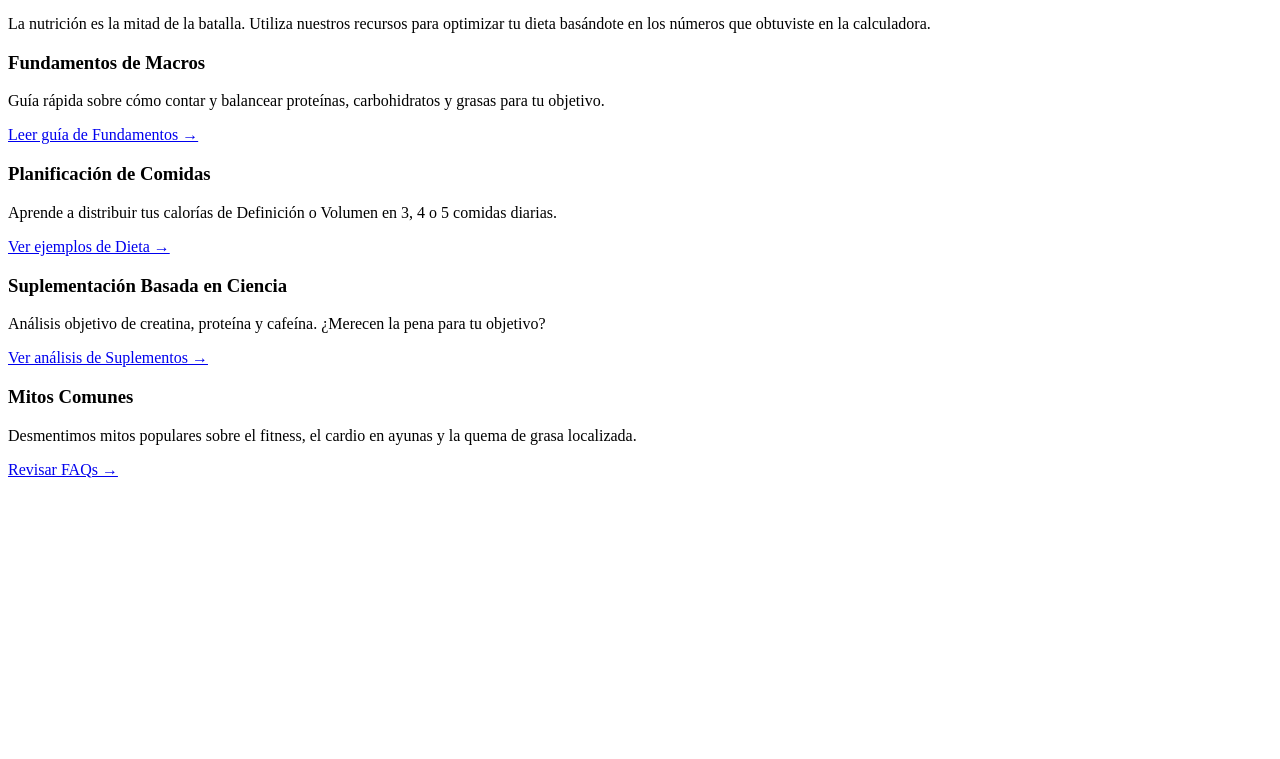
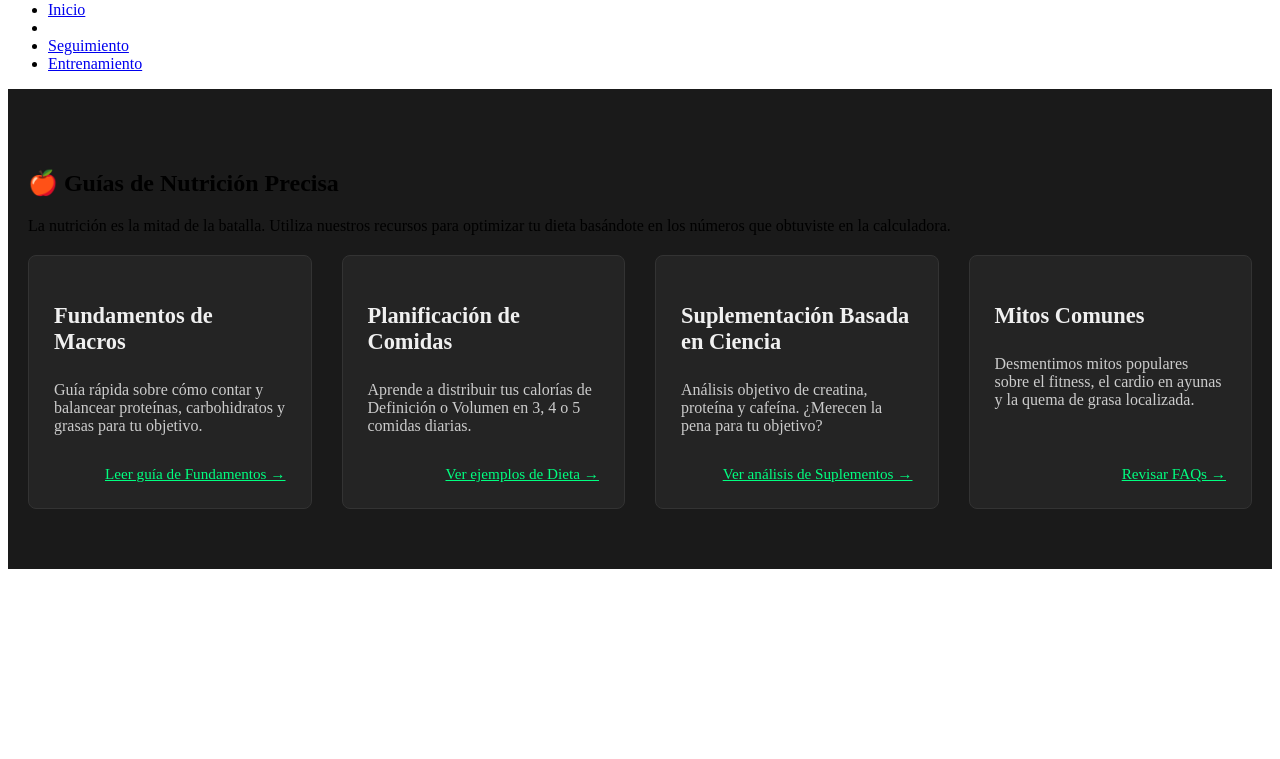
Before and after one commit to Nigelayala/SMART_fitness, a plain HTML site: page nutricion.html in a window 1280 px wide. Shown: the part 41-800 px from the top of the page. Drawn offline with Linux system fonts and the light colour scheme.

Commit message:
eliminacion carpetas

```diff
--- /dev/null
+++ b/nutricion.css
@@ -0,0 +1,79 @@
+/* ==========================================================
+   nutricion.css: ESTILOS ESPECÍFICOS DE LA SECCIÓN DE NUTRICIÓN
+   ========================================================== */
+
+/* --------------------
+   ESTILOS GENERALES DE LA SECCIÓN
+   -------------------- */
+
+.nutrition-section {
+    background-color: #1a1a1a; /* Fondo oscuro para la sección */
+    padding: 60px 20px;
+}
+
+/* --------------------
+   CUADRÍCULA DE TARJETAS
+   -------------------- */
+
+.nutrition-grid {
+    display: grid;
+    /* Crea 4 columnas iguales en pantallas grandes, pero se adapta a 1 o 2 en móviles */
+    grid-template-columns: repeat(auto-fit, minmax(250px, 1fr));
+    gap: 30px;
+    margin-top: 20px;
+}
+
+/* --------------------
+   ESTILOS DE LAS TARJETAS INDIVIDUALES
+   -------------------- */
+
+.nutrition-card {
+    background-color: #242424; /* Fondo oscuro de la tarjeta */
+    padding: 25px;
+    border-radius: 8px;
+    border: 1px solid #333;
+    transition: transform 0.3s, border-color 0.3s, box-shadow 0.3s;
+
+    /* Configuración para que el enlace quede siempre abajo */
+    display: flex;
+    flex-direction: column;
+    justify-content: space-between;
+}
+
+.nutrition-card:hover {
+    transform: translateY(-5px); /* Pequeño efecto de elevación */
+    border-color: #00ff80;      /* Borde de color neón al pasar el ratón */
+    box-shadow: 0 5px 15px rgba(0, 255, 128, 0.15); /* Sombra suave de neón */
+}
+
+.nutrition-card h3 {
+    color: #f0f0f0;
+    font-size: 1.4em;
+    margin-bottom: 10px;
+}
+
+.nutrition-card p {
+    color: #ccc;
+    margin-bottom: 15px;
+    flex-grow: 1; /* Permite que el párrafo ocupe el espacio restante */
+}
+
+/* --------------------
+   ESTILOS DE ENLACES Y Clic (Corrección de Z-Index)
+   -------------------- */
+.nutrition-card .card-link {
+    /* Asume que el estilo base del card-link está en styles.css */
+    color: #00ff80; /* Sobreescribe con el color de acento */
+    font-size: 0.95em;
+    text-align: right;
+    margin-top: 15px; /* Separación del texto de párrafo */
+
+    /* Corrección de Z-Index para asegurar que el enlace sea cliqueable */
+    position: relative;
+    z-index: 10;
+    display: block;
+}
+
+.nutrition-card .card-link:hover {
+    text-decoration: underline;
+}
--- a/nutricion/nutricion.html
+++ b/nutricion.html
@@ -1,3 +1,27 @@
+<!DOCTYPE html>
+<html lang="es">
+<head>
+    <meta charset="UTF-8">
+    <meta name="viewport" content="width=device-width, initial-scale=1.0">
+    <title>Smart Fitness | Mide. Entrena. Transfórmate.</title>
+
+    <link href="https://fonts.googleapis.com/css2?family=Montserrat:wght@400;700;900&display=swap" rel="stylesheet">
+
+    <link rel="stylesheet" href="nutricion.css">
+</head>
+<body>
+
+    <header>
+        <div class="logo">SMART <span class="accent-text">FITNESS</span></div>
+        <nav>
+            <ul>
+                <li><a href="index.html">Inicio</a></li>
+                <li><a href="calculadora.html"></a></li>
+                <li><a href="registro.html">Seguimiento</a></li>
+                <li><a href="registro.html">Entrenamiento</a></li>
+            </ul>
+        </nav>
+    </header>
 <section id="nutricion" class="section-content nutrition-section">
     <h2 class="section-title">🍎 Guías de Nutrición Precisa</h2>
     <p class="section-description">La nutrición es la mitad de la batalla. Utiliza nuestros recursos para optimizar tu dieta basándote en los números que obtuviste en la calculadora.</p>
--- a/nutricion/nutricion.css
+++ /dev/null
@@ -1,48 +0,0 @@
-/* ==========================================================
-   nutricion.css: ESTILOS ESPECÍFICOS DE NUTRICIÓN
-   ========================================================== */
-
-.nutrition-grid {
-    display: grid;
-    /* 4 columnas fluidas, se adaptan bien a 2 o 3 si la pantalla es pequeña */
-    grid-template-columns: repeat(auto-fit, minmax(250px, 1fr));
-    gap: 30px;
-    margin-top: 20px;
-}
-
-.nutrition-card {
-    background-color: #242424;
-    padding: 25px;
-    border-radius: 8px;
-    border: 1px solid #333;
-    transition: transform 0.3s, border-color 0.3s;
-    display: flex;
-    flex-direction: column;
-    justify-content: space-between;
-}
-
-.nutrition-card:hover {
-    transform: translateY(-5px);
-    border-color: #00ff80; /* Resalta al pasar el ratón */
-    box-shadow: 0 5px 15px rgba(0, 255, 128, 0.1);
-}
-
-.nutrition-card h3 {
-    color: #f0f0f0;
-    font-size: 1.5em;
-    margin-bottom: 10px;
-}
-
-.nutrition-card p {
-    color: #ccc;
-    margin-bottom: 15px;
-    flex-grow: 1; /* Para que el texto empuje el enlace hacia abajo */
-}
-
-.nutrition-card .card-link {
-    /* El estilo base del card-link ya está en styles.css, aquí solo ajustamos */
-    color: #00ff80;
-    font-size: 0.9em;
-    text-align: right;
-    margin-top: auto; /* Asegura que el link esté siempre al fondo */
-}
```
Also changed, not shown: index.html (+5 -5 lines), registro.html (renamed from registro-entrenos/registro.html, +1 -1 lines), calculadora.css (renamed from calculadora/calculadora.css), calculadora.html (renamed from calculadora/calculadora.html), calculadora.js (renamed from calculadora/calculadora.js), registro.css (renamed from registro-entrenos/registro.css), registro.js (renamed from registro-entrenos/registro.js).
